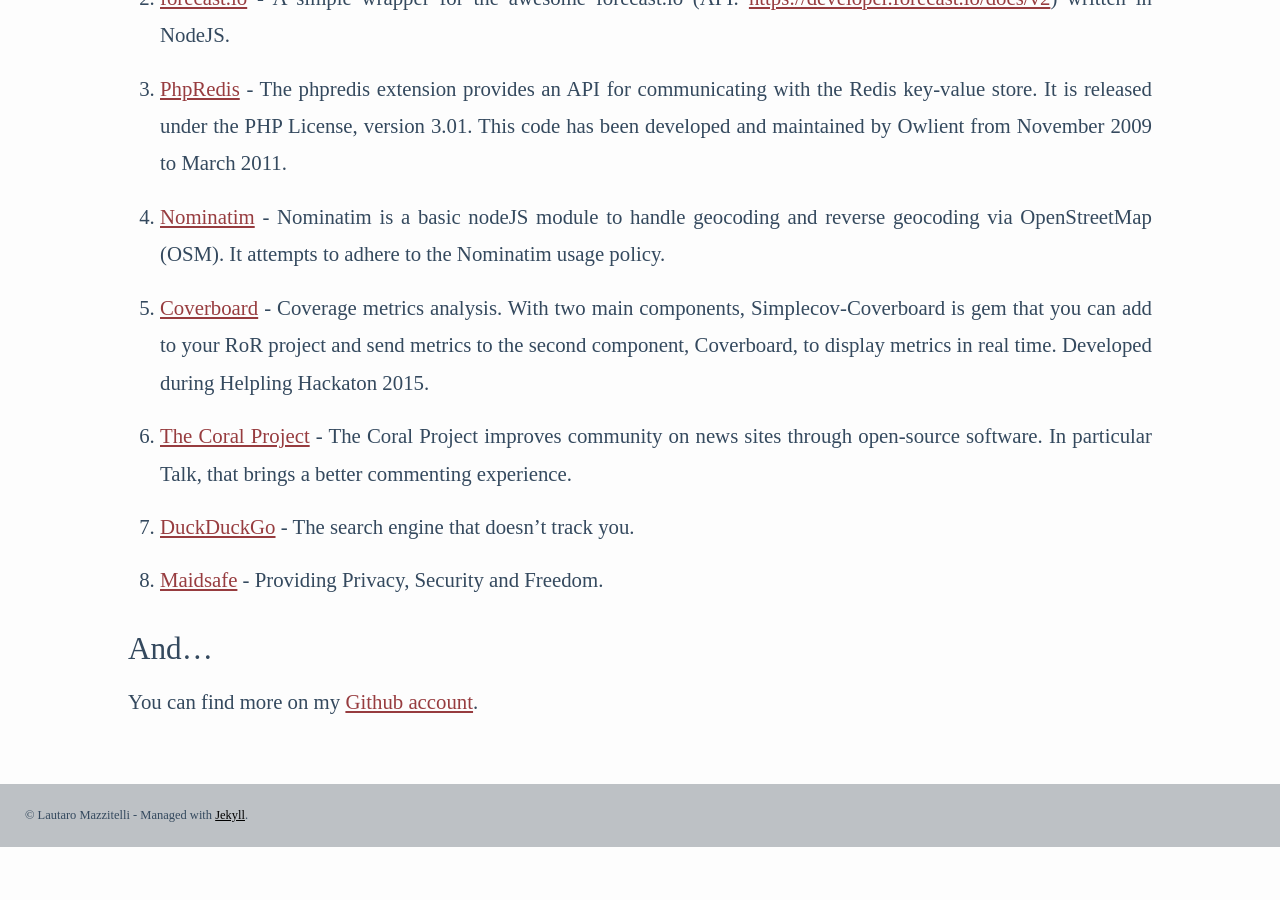
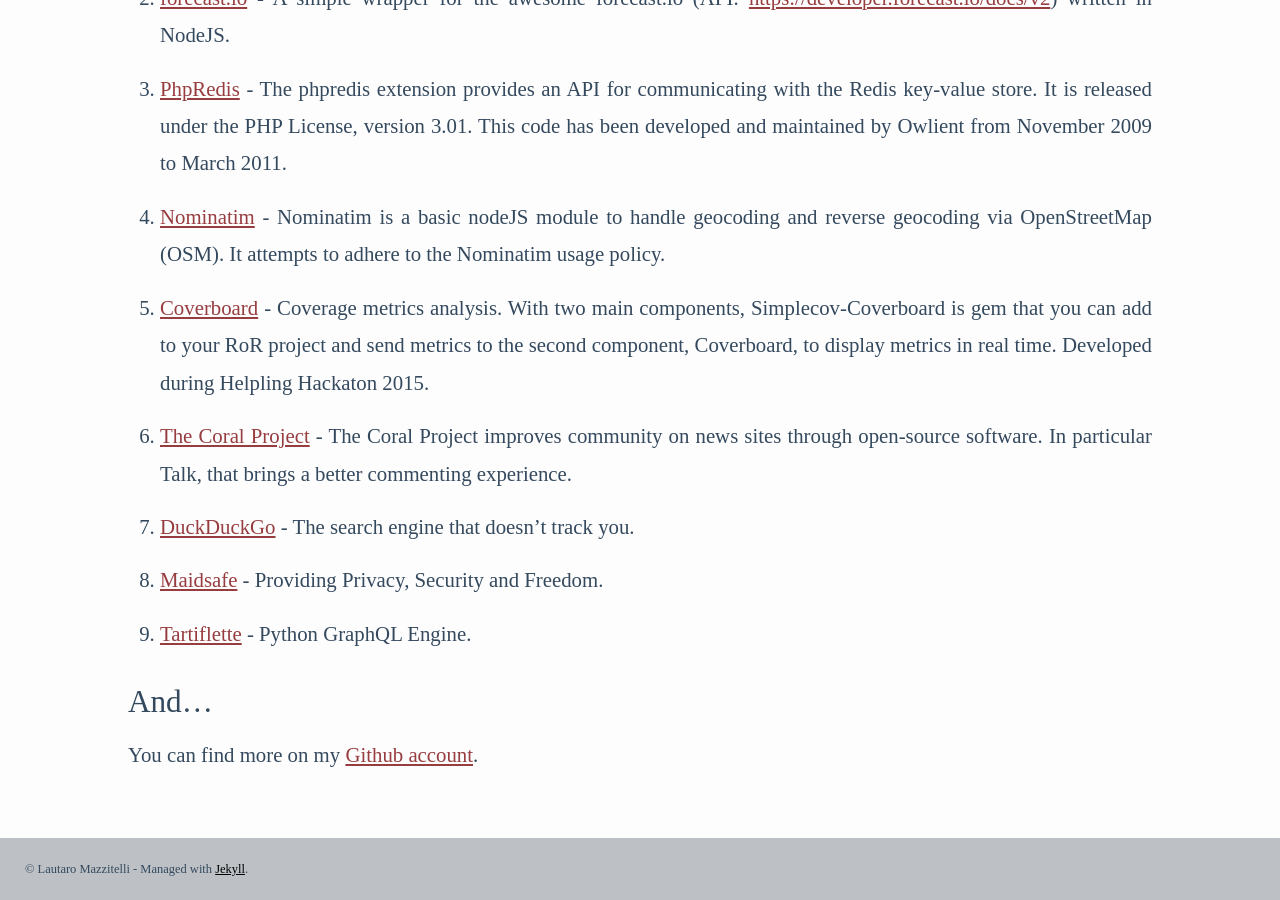
Before and after one commit to mazzi/mazzi.github.com, a Jekyll site: the page built from projects.md, in a window 1280 px wide and 900 px high, scrolled down 739 px. Built offline with Jekyll 4.4.1, drawn with Linux system fonts in a browser that asks for light colours; before the commit the page ends 1586 px from its top, so only the background shows below that.

Commit message:
Tartiflette contributtion.

```diff
--- a/projects.md
+++ b/projects.md
@@ -30,6 +30,8 @@ Here you will find a list of open source contributions that I made and also proj
 
 8. [Maidsafe](https://github.com/maidsafe) - Providing Privacy, Security and Freedom.
 
+9. [Tartiflette](https://github.com/tartiflette/tartiflette) - Python GraphQL Engine.
+
 ### And...
 
 You can find more on my [Github account](https://github.com/mazzi).
```
